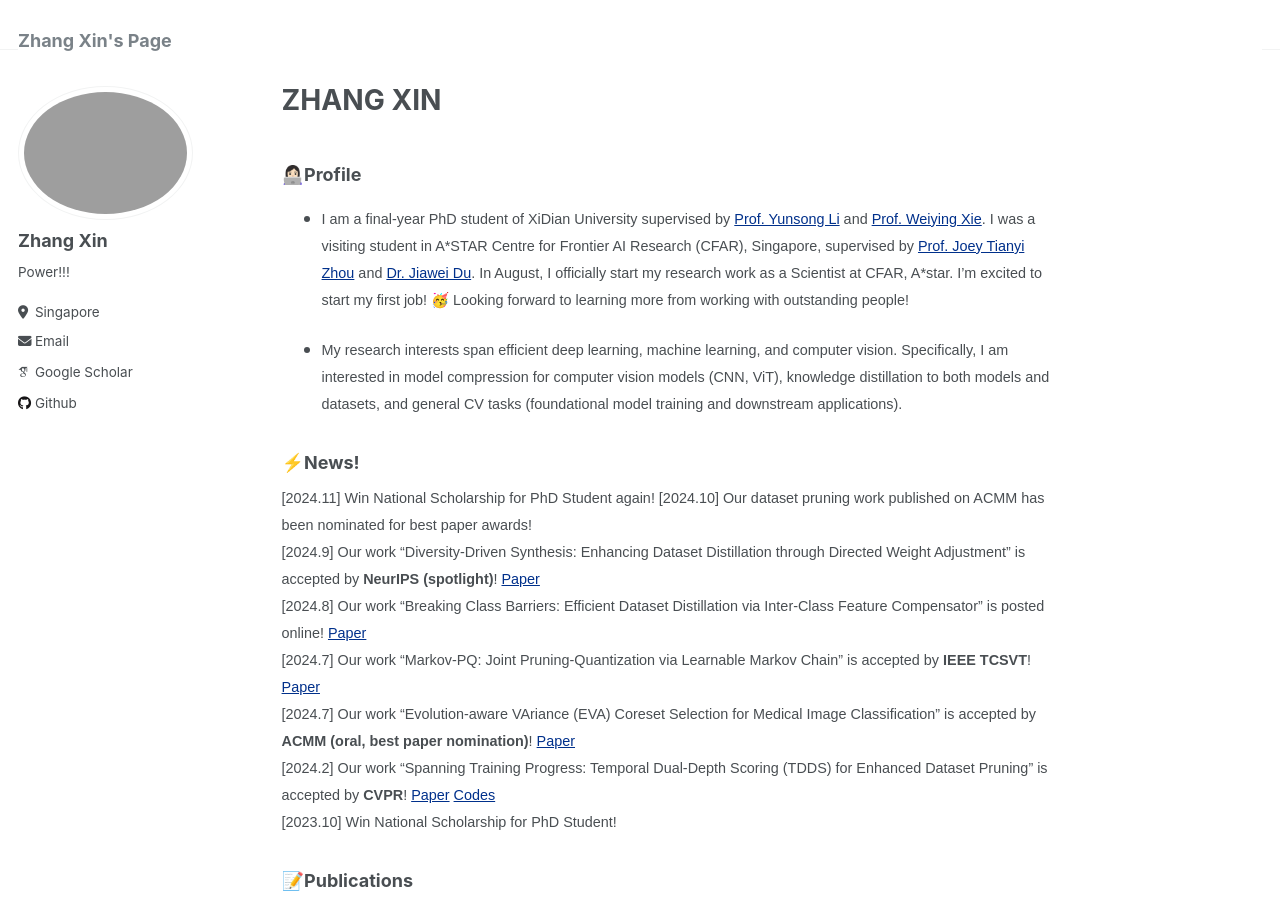
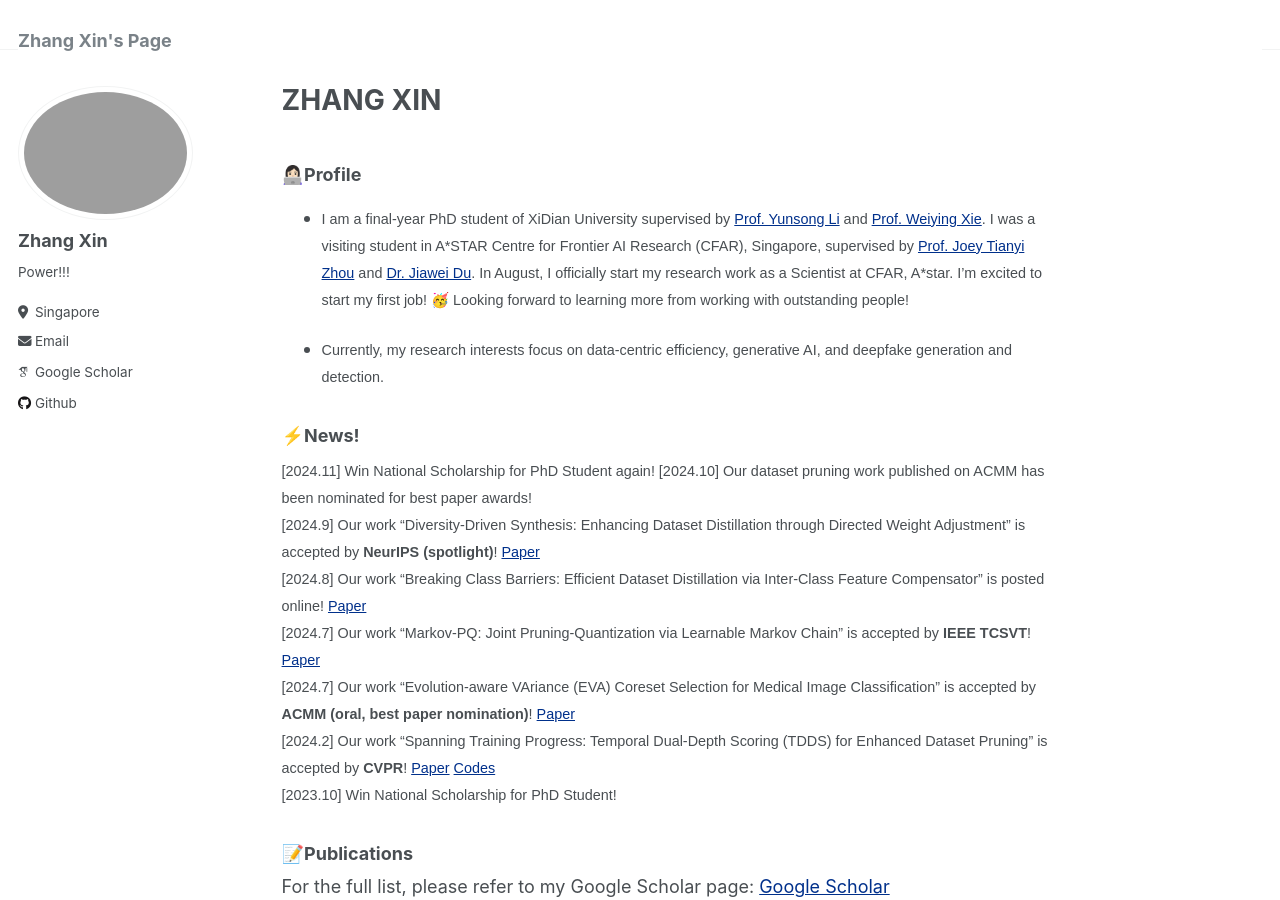
Before and after one commit to zhangxin-xd/zhangxin-xd.github.io, a Jekyll site: the page built from _pages/about.md, in a window 1280 px wide and 900 px high. Built offline with Jekyll 4.4.1, drawn with Linux system fonts in a browser that asks for light colours; some web fonts are replaced.

Commit message:
Update about.md

```diff
--- a/_pages/about.md
+++ b/_pages/about.md
@@ -11,7 +11,10 @@ redirect_from:
 
 - <span style="font-family:Arial; font-size:0.8em;"> I am a final-year PhD student of XiDian University supervised by <a href="https://web.xidian.edu.cn/ysli/" style="color:#00308B;">Prof. Yunsong Li</a> and <a href="https://web.xidian.edu.cn/wyxie/" style="color:#00308B;">Prof. Weiying Xie</a>. I was a visiting student in A*STAR Centre for Frontier AI Research (CFAR), Singapore, supervised by <a href="https://joeyzhouty.github.io/index.html" style="color:#00308B;">Prof. Joey Tianyi Zhou</a> and <a href="https://scholar.google.com/citations?user=WrJKEzEAAAAJ&hl=en" style="color:#00308B;">Dr. Jiawei Du</a>. In August, I officially start my research work as a Scientist at CFAR, A\*star. I’m excited to start my first job! 🥳 Looking forward to learning more from working with outstanding people!
 
-- <span style="font-family:Arial; font-size:0.8em;"> My research interests span efficient deep learning, machine learning, and computer vision. Specifically, I am interested in model compression for computer vision models (CNN, ViT), knowledge distillation to both models and datasets, and general CV tasks (foundational model training and downstream applications).
+- <span style="font-family:Arial; font-size:0.8em;"> Currently, my research interests focus on data-centric efficiency, generative AI, and deepfake generation and detection.
+
+
+
 
 ### ⚡️News!
 <span style="font-family:Arial; font-size:0.8em;">
```
